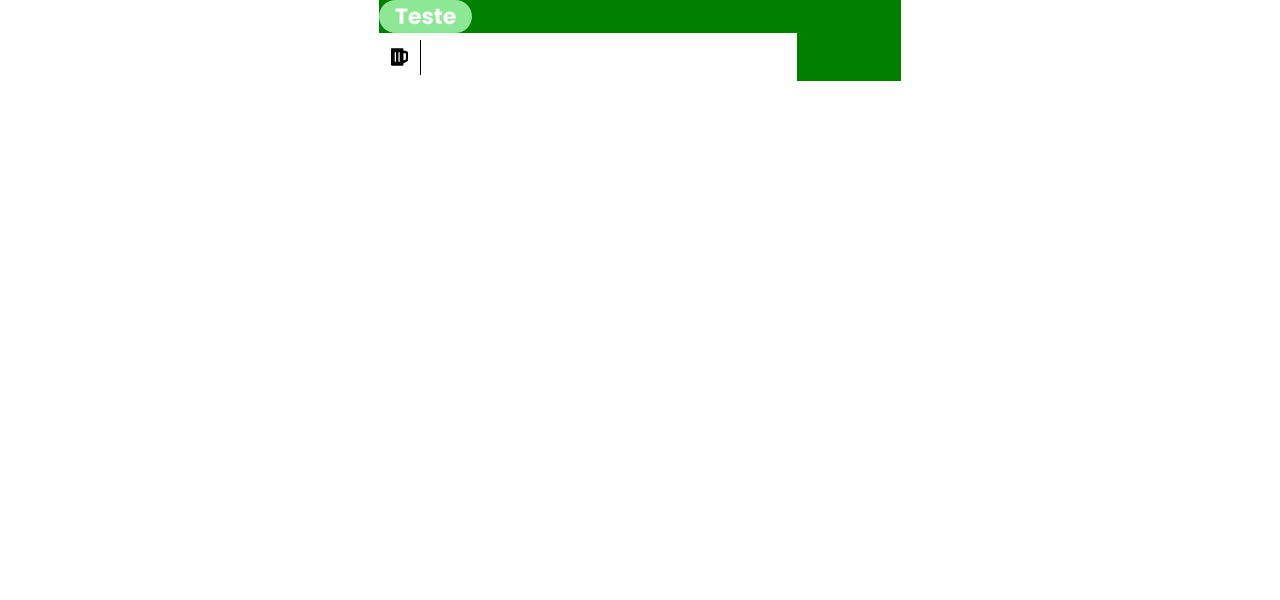
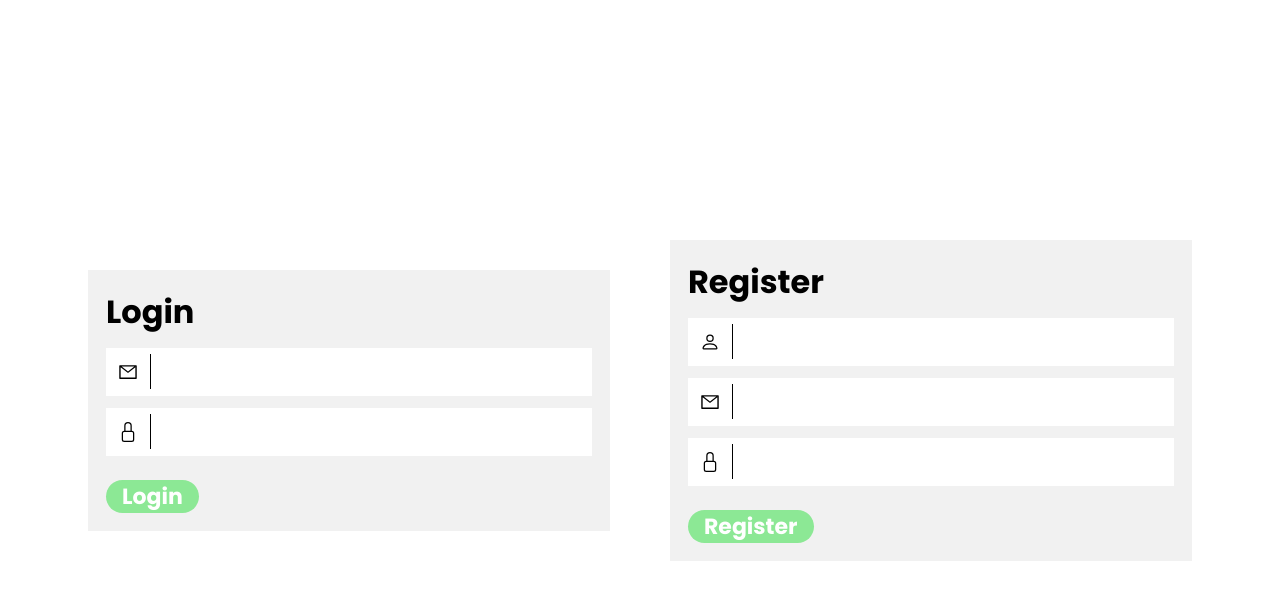
Before and after one commit to wetrustinprize/zork-frontend, a Next.js app: page / in a window 1280 px wide. Shown: the top 600 px of the page. Built offline with nearby package versions, Linux system fonts and the light colour scheme.

Commit message:
Login screen + Register screen completed

```diff
--- a/src/components/ZorkTextInput/index.tsx
+++ b/src/components/ZorkTextInput/index.tsx
@@ -1,17 +1,21 @@
-import { ReactElement } from "react";
+import { InputHTMLAttributes, ReactElement } from "react";
 
 import styles from "./style.module.scss";
 
 interface ZorkTextInputProps {
   icon: ReactElement;
+  type: string;
 }
 
-const ZorkTextInput: React.FC<ZorkTextInputProps> = ({ icon }) => {
+const ZorkTextInput: React.FC<ZorkTextInputProps> = ({
+  icon,
+  type = "text",
+}) => {
   return (
     <div className={styles.zInputText}>
       {icon}
       <div />
-      <input type="text" />
+      <input type={type} />
     </div>
   );
 };
--- a/src/components/ZorkTextInput/style.module.scss
+++ b/src/components/ZorkTextInput/style.module.scss
@@ -8,19 +8,23 @@
   align-items: center;
 
   input {
+    flex: 1 1 auto;
+
     height: 100%;
-    width: 100%;
-
     font-size: 22px;
 
     border: 0;
   }
 
   svg {
+    flex: 0 0 auto;
+
     margin: 0 12px;
   }
 
   div {
+    flex: 0 0 auto;
+
     background-color: var(--black);
 
     width: 1px;
--- a/src/pages/home.module.scss
+++ b/src/pages/home.module.scss
@@ -1,6 +1,24 @@
-.login {
+.login_screen {
+  width: 100vw;
+  height: 100vh;
+
+  display: flex;
+  align-items: center;
+  justify-content: center;
+}
+
+.login,
+.register {
+  flex: 1 1 auto;
+  margin: 0 30px;
+
   max-width: 522px;
-  margin: 0 auto;
 
-  background-color: green;
+  background-color: var(--white-500);
+
+  padding: 6px;
+
+  > * {
+    margin: 12px;
+  }
 }
--- a/src/pages/index.tsx
+++ b/src/pages/index.tsx
@@ -4,7 +4,8 @@ import ZorkTextInput from "../components/ZorkTextInput";
 
 import styles from "./home.module.scss";
 
-import { FaBeer } from "react-icons/fa";
+import { AiOutlineMail } from "react-icons/ai";
+import { BsLock, BsPerson } from "react-icons/bs";
 
 const Home: React.FC = () => {
   return (
@@ -13,9 +14,21 @@ const Home: React.FC = () => {
         <title>NextJS template</title>
       </Head>
 
-      <main className={styles.login}>
-        <ZorkButton text="Teste" />
-        <ZorkTextInput icon={<FaBeer size="20px" />} />
+      <main className={styles.login_screen}>
+        <div className={styles.login}>
+          <h1>Login</h1>
+          <ZorkTextInput type="text" icon={<AiOutlineMail size="20px" />} />
+          <ZorkTextInput type="password" icon={<BsLock size="20px" />} />
+          <ZorkButton text="Login" />
+        </div>
+
+        <div className={styles.register}>
+          <h1>Register</h1>
+          <ZorkTextInput type="text" icon={<BsPerson size="20px" />} />
+          <ZorkTextInput type="text" icon={<AiOutlineMail size="20px" />} />
+          <ZorkTextInput type="password" icon={<BsLock size="20px" />} />
+          <ZorkButton text="Register" />
+        </div>
       </main>
     </>
   );
```
